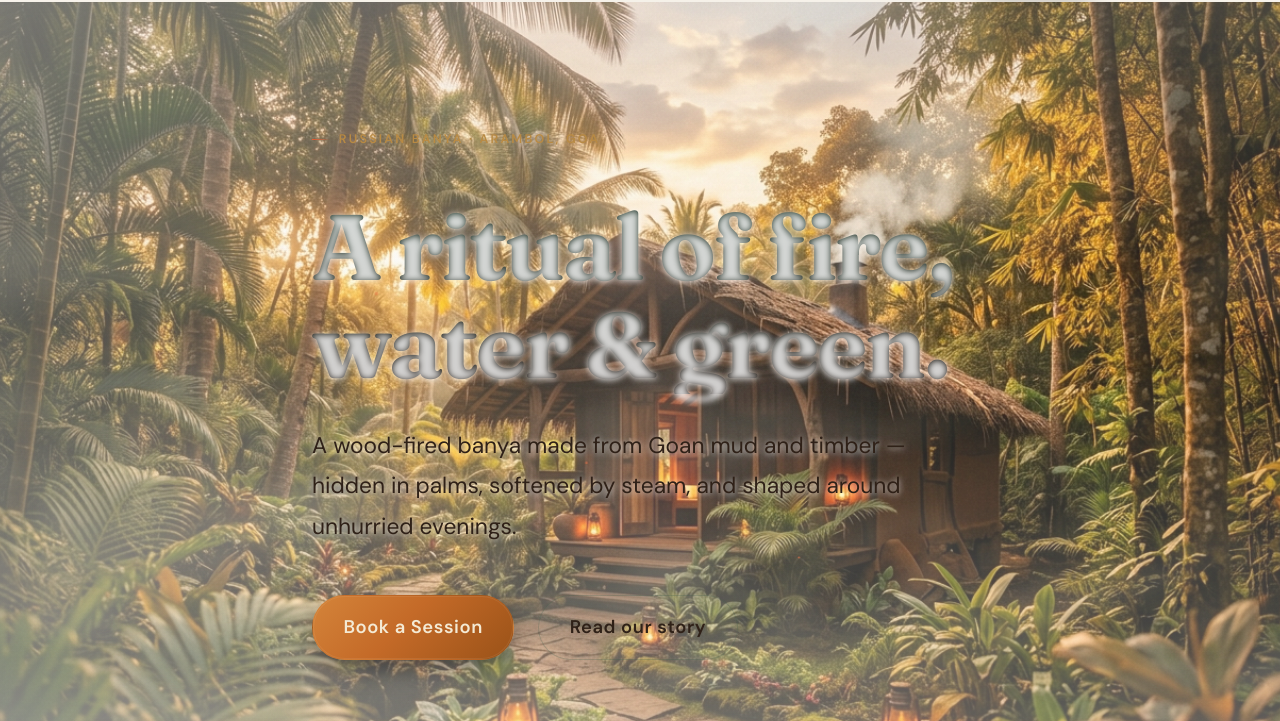
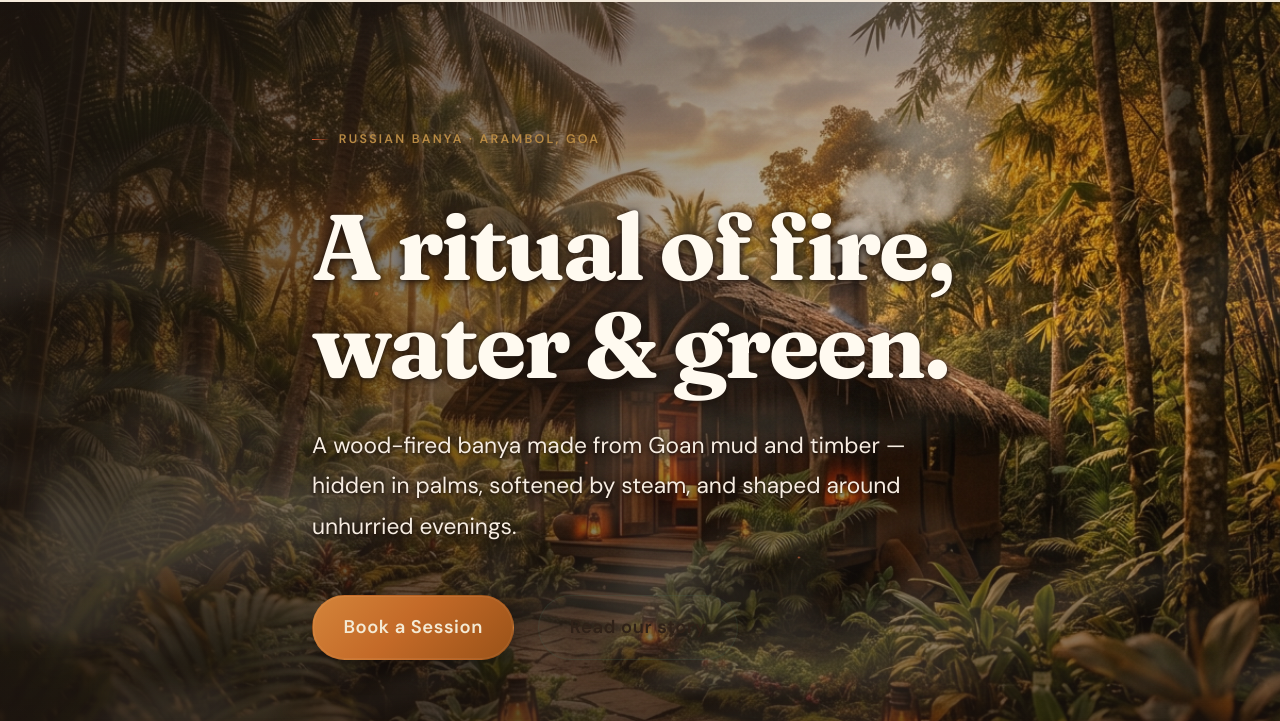
Before and after one commit to Akshay115/Hidden-Oak, an Astro site: page / in a window 1280 px wide. Shown: the part 79-800 px from the top of the page. Built offline with nearby package versions, Linux system fonts and the light colour scheme; Astro itself is replaced by a stand-in of ours.

Commit message:
style: Refine colors to comforting warm dusk sunset ochre-peach theme and increase hero text legibility

```diff
--- a/src/components/Hero.astro
+++ b/src/components/Hero.astro
@@ -284,23 +284,23 @@ const showAtm = atmosphere && !bgImage && !hasVideo;
     background:
       linear-gradient(
         180deg,
-        rgba(247, 243, 236, 0.2) 0%,
-        rgba(247, 243, 236, 0.05) 38%,
-        rgba(247, 243, 236, 0.15) 78%,
-        rgba(247, 243, 236, 0.4) 100%
+        rgba(30, 21, 16, 0.3) 0%,
+        rgba(30, 21, 16, 0.1) 38%,
+        rgba(30, 21, 16, 0.5) 78%,
+        rgba(30, 21, 16, 0.82) 100%
       ),
-      radial-gradient(120% 100% at 50% 50%, transparent 60%, rgba(247, 243, 236, 0.2) 100%);
+      radial-gradient(120% 100% at 50% 50%, transparent 45%, rgba(30, 21, 16, 0.25) 100%);
   }
   .hero--left .hero__overlay {
     background:
       linear-gradient(
         180deg,
-        rgba(247, 243, 236, 0.25) 0%,
-        rgba(247, 243, 236, 0.08) 40%,
-        rgba(247, 243, 236, 0.3) 80%,
-        rgba(247, 243, 236, 0.5) 100%
+        rgba(30, 21, 16, 0.4) 0%,
+        rgba(30, 21, 16, 0.15) 40%,
+        rgba(30, 21, 16, 0.55) 80%,
+        rgba(30, 21, 16, 0.85) 100%
       ),
-      linear-gradient(90deg, rgba(247, 243, 236, 0.3) 0%, rgba(247, 243, 236, 0.1) 42%, transparent 72%);
+      linear-gradient(90deg, rgba(30, 21, 16, 0.75) 0%, rgba(30, 21, 16, 0.3) 42%, transparent 72%);
   }
 
   .hero__content {
@@ -320,22 +320,19 @@ const showAtm = atmosphere && !bgImage && !hasVideo;
     font-size: var(--text-5xl);
     line-height: var(--leading-tight);
     max-width: 14ch;
-    text-shadow: 0 1px 6px rgba(255, 255, 255, 0.8);
-    background: linear-gradient(180deg, var(--forest-deep) 0%, var(--wood-charred) 100%);
-    -webkit-background-clip: text;
-    background-clip: text;
-    color: transparent;
+    color: #fffaf0;
+    text-shadow: 0 2px 14px rgba(30, 21, 16, 0.85), 0 1px 4px rgba(30, 21, 16, 0.9);
   }
   /* Fallback if clip unsupported */
   @supports not (background-clip: text) {
-    .hero__title { color: var(--forest-deep); background: none; }
+    .hero__title { color: #fffaf0; background: none; }
   }
   .hero__subtitle {
     font-size: var(--text-md);
-    color: var(--color-ink);
+    color: #f7ede2;
     max-width: 48ch;
     line-height: var(--leading-loose);
-    text-shadow: 0 1px 6px rgba(255, 255, 255, 0.8);
+    text-shadow: 0 2px 10px rgba(30, 21, 16, 0.85), 0 1px 3px rgba(30, 21, 16, 0.9);
   }
   .hero__actions {
     display: flex;
--- a/src/styles/global.css
+++ b/src/styles/global.css
@@ -5,9 +5,9 @@
 
 :root {
   /* ── Raw palette ─────────────────────────────────────────────────── */
-  --linen-bg:        #F7F3EC;
-  --linen-card:      #FFFDF9;
-  --linen-muted:     #EFEAE0;
+  --linen-bg:        #ebd9c2; /* Soft terracotta-tinted peach sand dusk background */
+  --linen-card:      #f6e8d5; /* Lighter sunset glow card surface */
+  --linen-muted:     #dec9ad; /* Warm dusk shadow */
 
   --wood-charred:    #1e1510;
   --wood-burnt:      #2f2118;
```
